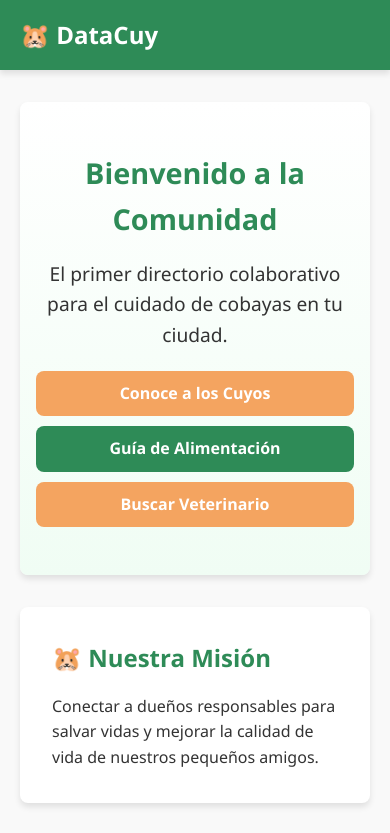
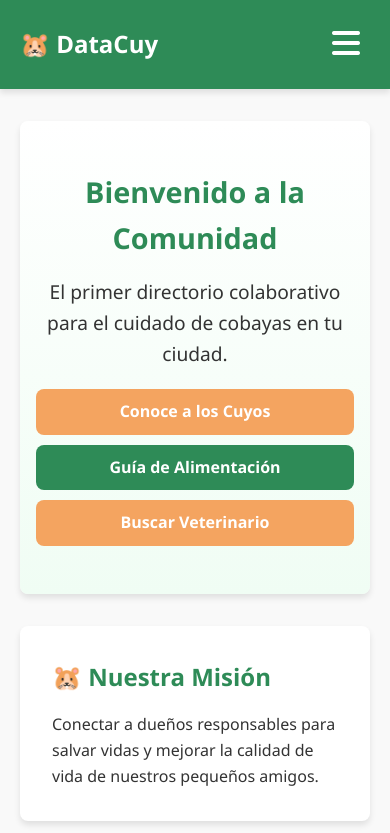
Before and after one commit to DataCuy/DataCuy, a React (Vite) app: page / in a window 390 px wide. Shown: the top 833 px of the page. Built offline with nearby package versions, Linux system fonts and the light colour scheme; no server answers.

Commit message:
feat: Reasignación del menuToggle

```diff
--- a/src/assets/css/components.css
+++ b/src/assets/css/components.css
@@ -259,3 +259,23 @@
         font-size: 0.9rem;
     }
 }
+
+.menu-toggle {
+    display: none; /* Se oculta en desktop */
+    background: none;
+    border: none;
+    color: white;
+    font-size: 2rem; /* Tamaño del icono */
+    cursor: pointer;
+    padding: 10px;
+    z-index: 1100;
+    transition: all 0.3s ease;
+}
+
+/* Solo aparece en pantallas móviles */
+@media (max-width: 768px) {
+    .menu-toggle {
+        display: block;
+        position: relative;
+    }
+}
--- a/src/components/Navbar.jsx
+++ b/src/components/Navbar.jsx
@@ -1,18 +1,30 @@
+import { useState } from 'react';
 import { Link } from 'react-router-dom';
-import '../assets/css/styles.css'; // Ajusta la ruta según tu estructura
+import '../assets/css/styles.css';
 
 export const Navbar = () => {
+    const [isMenuOpen, setIsMenuOpen] = useState(false);
+
+    const toggleMenu = () => {
+        setIsMenuOpen(!isMenuOpen);
+    };
+
     return (
         <header className="main-header">
             <nav className="navigation-container">
                 <Link to="/" className="logo">🐹 DataCuy</Link>
-                <ul className="nav-links">
-                    <li><Link to="/">Inicio</Link></li>
-                    <li><Link to="/alimentacion">Alimentación</Link></li>
-                    <li><Link to="/enciclopedia">Enciclopedia</Link></li>
-                    <li><Link to="/veterinarios">Veterinarios</Link></li>
-                    <li><Link to="/equipo">Equipo</Link></li>
-                    <li><Link to="/datashop">DataShop</Link></li>
+
+                <button className="menu-toggle" onClick={toggleMenu} aria-label="Abrir menú">
+                    <i className={isMenuOpen ? 'fas fa-times' : 'fas fa-bars'}></i>
+                </button>
+
+                <ul className={`nav-links ${isMenuOpen ? 'active' : ''}`}>
+                    <li><Link to="/" onClick={toggleMenu}>Inicio</Link></li>
+                    <li><Link to="/alimentacion" onClick={toggleMenu}>Alimentación</Link></li>
+                    <li><Link to="/enciclopedia" onClick={toggleMenu}>Enciclopedia</Link></li>
+                    <li><Link to="/veterinarios" onClick={toggleMenu}>Veterinarios</Link></li>
+                    <li><Link to="/equipo" onClick={toggleMenu}>Equipo</Link></li>
+                    <li><Link to="/datashop" onClick={toggleMenu}>DataShop</Link></li>
                 </ul>
             </nav>
         </header>
--- a/src/pages/DataShop.jsx
+++ b/src/pages/DataShop.jsx
@@ -6,7 +6,7 @@ import '../assets/css/datashop.css';
 
 // Constantes de configuración para R2
 const R2_BASE_URL = "https://pub-1ac97a13718a45a985e6637a5dff3f5d.r2.dev";
-const PLACEHOLDER_IMAGE = `${R2_BASE_URL}/logo-placeholder.webp`; // Ajusta el nombre al que subiste
+const PLACEHOLDER_IMAGE = `${R2_BASE_URL}/logo-placeholder.webp`;
 
 const DataShop = () => {
     const [productos, setProductos] = useState([]);
@@ -78,7 +78,6 @@ const DataShop = () => {
                     <article key={item.id} className="product-card">
                         <div className="product-image-container">
                             <img
-                                /* Concatenamos la URL base con el nombre guardado en Firestore */
                                 src={`${R2_BASE_URL}/${item.imagen}`}
                                 alt={item.nombre}
                                 onError={(e) => {
--- a/src/pages/Veterinarios.jsx
+++ b/src/pages/Veterinarios.jsx
@@ -1,7 +1,7 @@
 import { useState, useEffect } from 'react';
 import { collection, onSnapshot, addDoc } from 'firebase/firestore';
 import { db } from '../services/firebase';
-import Gracias from './Gracias'; // Importamos tu nuevo componente
+import Gracias from './Gracias';
 import '../assets/css/pages.css';
 import '../assets/css/veterinarios.css';
 
```
Also changed, not shown: index.html (+1 -0 lines).
